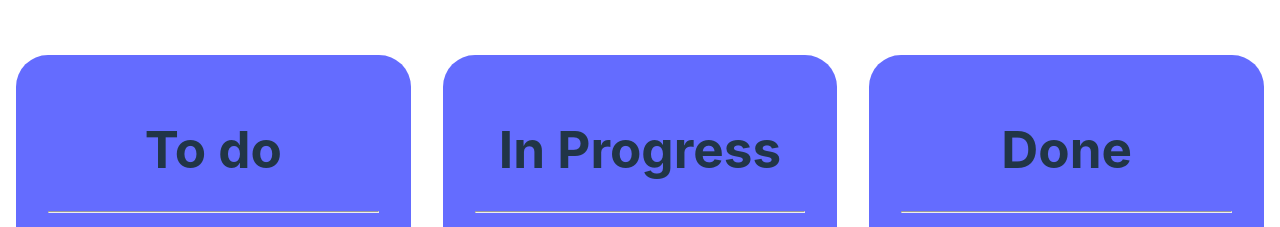
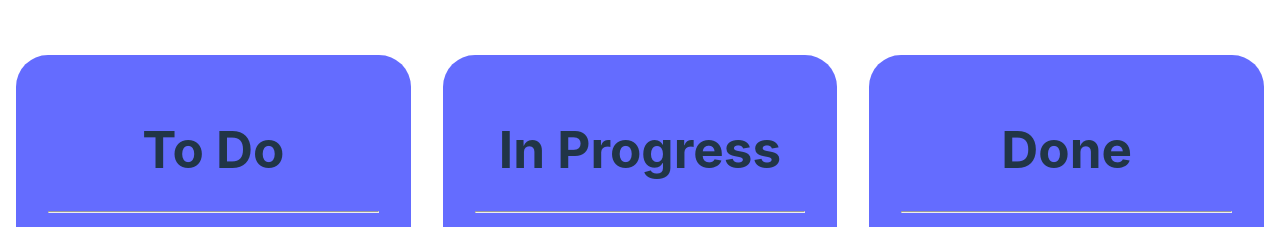
Before and after one commit to mo-shawa/react-kanban, a React (Vite) app: page / in a window 1280 px wide. Shown: the top 227 px of the page. Built offline with nearby package versions, Linux system fonts and the light colour scheme.

Commit message:
working drag and drop

```diff
--- a/src/App.css
+++ b/src/App.css
@@ -34,17 +34,18 @@
 	position: absolute;
 	bottom: 1rem;
 	right: 1rem;
+	width: 2rem;
 	height: 2rem;
-	aspect-ratio: 1;
-	border-radius: 50%;
+	border-radius: 5rem;
 	font-family: inherit;
 	background-color: #1a1a1a;
 	cursor: pointer;
-	transition: background-color 0.25s border-color 0.25s;
+	transition: background-color 0.25s, width 0.25s;
 	border: 1px solid #88b86c;
 }
 
 .add-task:hover {
+	width: 4rem;
 	background-color: #88b86c;
 	border-color: #1a1a1a;
 	color: #1a1a1a;
--- a/src/App.tsx
+++ b/src/App.tsx
@@ -4,45 +4,95 @@ import { Category } from "./components/Category"
 
 export default function App() {
 	const [tasks, setTasks] = useState<Task[]>([
-		{ title: "finish assessment 1", content: "today", category: "to do" },
-		{ title: "finish assessment 2", content: "today", category: "to do" },
-		{ title: "finish assessment 3", content: "today", category: "to do" },
-		{ title: "finish assessment 4", content: "today", category: "to do" },
-		{ title: "finish assessment 5", content: "today", category: "to do" },
-		{ title: "finish assessment 6", content: "today", category: "to do" },
+		{
+			id: crypto.randomUUID(),
+			title: "finish assessment 1",
+			content: "today",
+			category: "To Do",
+		},
+		{
+			id: crypto.randomUUID(),
+			title: "finish assessment 2",
+			content: "today",
+			category: "To Do",
+		},
+		{
+			id: crypto.randomUUID(),
+			title: "finish assessment 3",
+			content: "today",
+			category: "To Do",
+		},
+		{
+			id: crypto.randomUUID(),
+			title: "finish assessment 4",
+			content: "today",
+			category: "To Do",
+		},
+		{
+			id: crypto.randomUUID(),
+			title: "finish assessment 5",
+			content: "today",
+			category: "To Do",
+		},
+		{
+			id: crypto.randomUUID(),
+			title: "finish assessment 6",
+			content: "today",
+			category: "To Do",
+		},
 	])
 
-	function handleDragStart(e: DragEvent) {
+	function handleDragStart(e: React.DragEvent<HTMLDivElement>) {
 		console.log(e)
-		e.dataTransfer?.setData
+		e.dataTransfer.setData("id", e.currentTarget.id)
 	}
 
-	const todos = tasks.filter((task) => task.category === "to do")
-	const inProgress = tasks.filter((task) => task.category === "in progress")
-	const done = tasks.filter((task) => task.category === "done")
+	function handleDrop(e: React.DragEvent<HTMLDivElement>) {
+		console.log(e)
+		const id = e.dataTransfer.getData("id")
+		const foundTaskId = tasks.findIndex((task) => task.id === id)
+		const tasksCopy = [...tasks]
+
+		const toCategory = e.currentTarget.id
+
+		tasksCopy[foundTaskId].category = toCategory as TaskCategory
+		setTasks(() => tasksCopy)
+	}
+
+	const todos = tasks.filter((task) => task.category === "To Do")
+	const inProgress = tasks.filter((task) => task.category === "In Progress")
+	const done = tasks.filter((task) => task.category === "Done")
 
 	return (
 		<div className="App">
 			<div id="category-container">
 				<Category
 					handleDragStart={handleDragStart}
-					title="To do"
+					handleDrop={handleDrop}
+					title="To Do"
 					tasks={todos}
 				/>
 				<Category
 					handleDragStart={handleDragStart}
+					handleDrop={handleDrop}
 					title="In Progress"
 					tasks={inProgress}
 				/>
-				<Category handleDragStart={handleDragStart} title="Done" tasks={done} />
+				<Category
+					handleDragStart={handleDragStart}
+					handleDrop={handleDrop}
+					title="Done"
+					tasks={done}
+				/>
 			</div>
 		</div>
 	)
 }
 
-type TaskCategory = "to do" | "in progress" | "done"
+type TaskCategory = "To Do" | "In Progress" | "Done"
 
 export type Task = {
+	id: ReturnType<typeof crypto.randomUUID>
 	title: string
 	content: string
 	category: TaskCategory
--- a/src/components/Category.tsx
+++ b/src/components/Category.tsx
@@ -4,24 +4,33 @@ import { Task } from "./Task"
 type CategoryProps = {
 	title: string
 	tasks: any[]
-	handleDragStart: DragEventHandler<HTMLDivElement>
+	handleDragStart: React.DragEventHandler<HTMLDivElement>
+	handleDrop: React.DragEventHandler<HTMLDivElement>
 }
 
-export function Category({ tasks, title, handleDragStart }: CategoryProps) {
+export function Category({
+	tasks,
+	title,
+	handleDragStart,
+	handleDrop,
+}: CategoryProps) {
 	const categoryTasks =
 		tasks.length &&
 		tasks.map((task) => (
 			<Task
+				id={task.id}
 				handleDragStart={handleDragStart}
-				key={crypto.randomUUID()}
+				key={task.id}
 				title={task.title}
 				content={task.content}
+				category={task.category}
 			/>
 		))
 
 	return (
 		<div
-			onDrop={(e) => console.log(e)}
+			id={title}
+			onDrop={handleDrop}
 			onDragOver={(e) => e.preventDefault()}
 			className="category"
 		>
--- a/src/components/Task.tsx
+++ b/src/components/Task.tsx
@@ -5,9 +5,14 @@ type TaskProps = Task & {
 	handleDragStart: DragEventHandler<HTMLDivElement>
 }
 
-export function Task({ title, content, handleDragStart }: TaskProps) {
+export function Task({ id, title, content, handleDragStart }: TaskProps) {
 	return (
-		<div className="task" draggable="true" onDragStart={handleDragStart}>
+		<div
+			className="task"
+			draggable="true"
+			id={id}
+			onDragStart={(e) => handleDragStart(e)}
+		>
 			<details>
 				<summary>
 					<h4 style={{ display: "inline" }}>{title}</h4>
```
